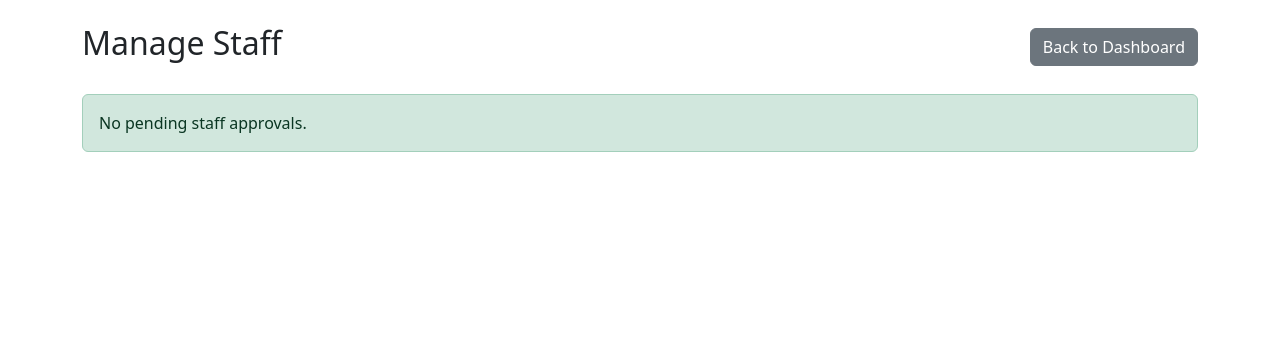
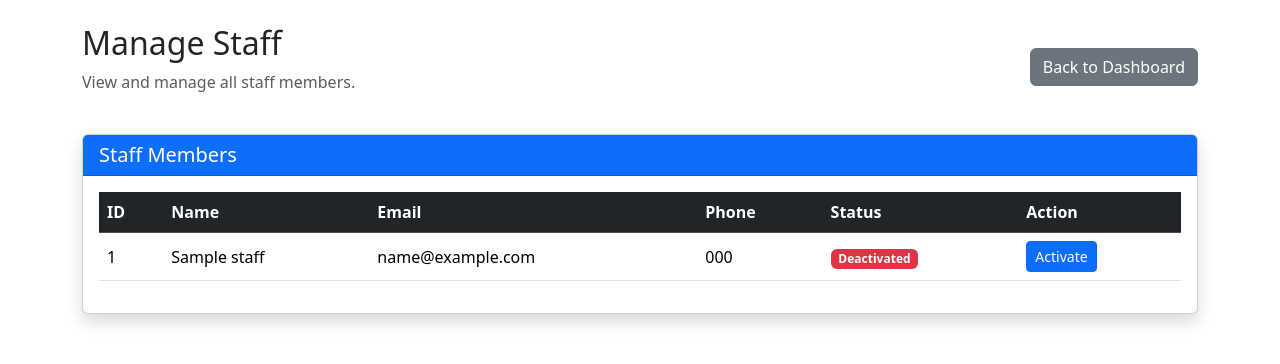
Before and after one commit to 24f1002360/trekking-management-app, a Flask app: page /admin/manage-staff in a window 1280 px wide. Shown: the part 56-420 px from the top of the page. Run offline with Flask 3, Linux system fonts and the light colour scheme; the visitor is signed in with stand-in values (Sample User, id 1); tables that the repository leaves empty hold one stand-in row (values such as "Sample post").

Commit message:
Improve staff management with status tracking and activation controls

```diff
--- a/routes/admin.py
+++ b/routes/admin.py
@@ -26,8 +26,8 @@ def dashboard():
 def manage_staff():
     if session.get('role') != 'Admin':
         return redirect(url_for('auth.login'))
-    pending_staff= Staff.query.filter_by(status='pending').all()
-    return render_template('manage_staff.html', pending_staff=pending_staff)
+    staff_members= Staff.query.all()
+    return render_template('manage_staff.html', staff_members=staff_members)
 @admin.route('/admin/approve/<int:staff_id>')
 def approve_staff(staff_id):
     if session.get('role') != 'Admin':
@@ -35,6 +35,24 @@ def approve_staff(staff_id):
     staff=Staff.query.get_or_404(staff_id)
     staff.status='approved'
     db.session.commit()
+    return redirect(url_for('admin.manage_staff'))
+@admin.route( '/admin/deactivate/<int:staff_id>')
+def deactivate_staff(staff_id):
+    if session.get('role')!='Admin':
+        return redirect(url_for('auth.login'))
+    staff= Staff.query.get_or_404(staff_id)
+    staff.status='deactivated'
+    db.session.commit()
+    flash('staff deactivated successfully!', 'warning')
+    return redirect(url_for('admin.manage_staff'))
+@admin.route('/admin/activate/<int:staff_id>')
+def activate_staff(staff_id):
+    if session.get('role')!= 'Admin':
+        return redirect(url_for('auth.login'))
+    staff= Staff.query.get_or_404(staff_id)
+    staff.status='approved'
+    db.session.commit()
+    flash('staff activated successfully!', 'success')
     return redirect(url_for('admin.manage_staff'))
 
 
--- a/templates/manage_staff.html
+++ b/templates/manage_staff.html
@@ -1,52 +1,67 @@
 {% extends 'base.html' %}
-{% block content%}
-<div class="d-flex justify-content-between align-items-center mb-4">
-    <h2>Manage Staff</h2>
-    <a href="{{ url_for('admin.dashboard') }}" class="btn btn-secondary"> Back to Dashboard </a>
+{% block content %}
+<div class="d-flex  justify-content-between align-items-center mb-4">
+    <div>
+        <h2>Manage Staff</h2 >
+        <p class="text-muted ">
+            View and manage all staff members.
+        </p>
     </div>
-
-{% if pending_staff %}
-
+    <a href ="{{ url_for('admin.dashboard') }}" class ="btn btn-secondary">
+        Back to Dashboard
+    </a>
+</div>
 <div class="card shadow">
-    <div class="card-header bg-primary text-white">
-        Pending Staff Approvals
+<div class ="card-header bg-primary text-white" >
+    <h5 class="mb-0">
+        Staff Members
+    </h5>
 </div>
 <div class="card-body">
     <table class="table table-hover align-middle">
-            <thead class="table-light">
+<thead class ="table-dark">
+<tr >
+<th>ID </th>
+<th >Name </th>
+<th> Email </th>
+<th> Phone </th>
+<th> Status</th>
+<th>Action</th >
+</tr >
+</thead>
+<tbody >
+{% for staff in staff_members %}
 <tr>
-                    <th>ID</th>
-                    <th>Name</th>
-                    <th>Email</th>
-                    <th>Phone</th>
-                    <th>Status</th>
-                    <th>Action</th>
-                </tr>
-            </thead>
-            <tbody>
-            {% for staff in pending_staff %}
-                <tr>
-
-                    <td>{{ staff.staff_id }}</td>
-
-                    <td>{{ staff.name }}</td>
-
-                    <td>{{ staff.email }}</td>
-
+<td>{{ staff.staff_id }}</td >
+<td>{{ staff.name }} </td>
+<td>{{ staff.email }} </td>
 <td>{{ staff.phone }}</td>
-
-                    <td>
-                        <span class="badge bg-warning text-dark">
-                            {{ staff.status }}
+<td >
+{% if staff.status=="pending" %}
+<span class= "badge bg-warning text-dark"> Pending
+</span >
+{% elif staff.status == "approved" %}
+<span class ="badge bg-success"> Approved
+</span >
+{% else %}
+<span class="badge bg-danger"> Deactivated
 </span>
-
+{% endif %}
 </td>
 <td>
-                        <a href="{{ url_for('admin.approve_staff',
-                                            staff_id=staff.staff_id) }}"
-                           class="btn btn-success btn-sm"> Approve
-
+{% if staff.status== "pending"  %}
+<a href ="{{ url_for('admin.approve_staff',staff_id=staff.staff_id) }}" class="btn btn-success btn-sm">
+Approve
 </a>
+{% elif staff.status=="approved" %}
+<a href ="{{ url_for('admin.deactivate_staff',staff_id=staff.staff_id) }}" class="btn btn-danger btn-sm">
+Deactivate
+</a>
+{% else %}
+<a href="{{ url_for('admin.activate_staff',staff_id=staff.staff_id) }}" class="btn btn-primary btn-sm">
+Activate
+</a>
+{% endif %}
 </td>
 </tr>
 {% endfor %}
@@ -54,8 +69,4 @@
 </table>
 </div>
 </div>
-
-{% else %}
-<div class="alert alert-success">No pending staff approvals. </div>
-{% endif %}
 {% endblock %}
```
Lines whose indentation alone changed are shown as unchanged.
